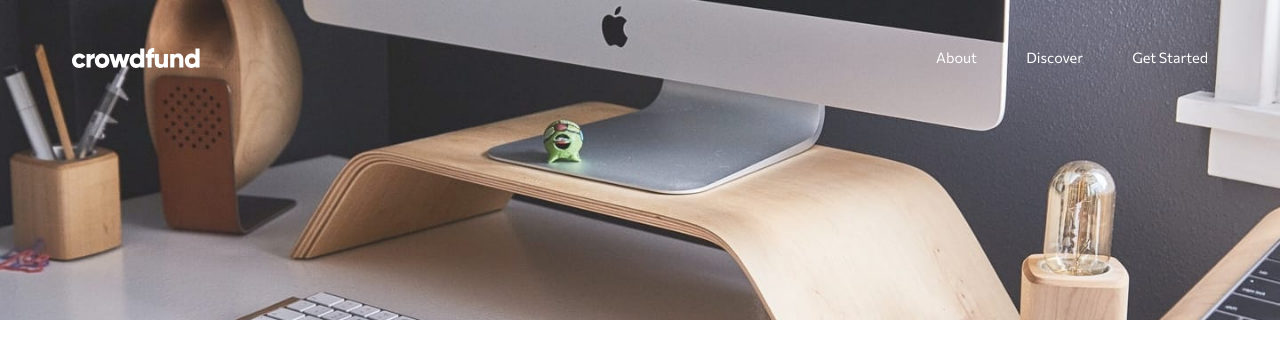
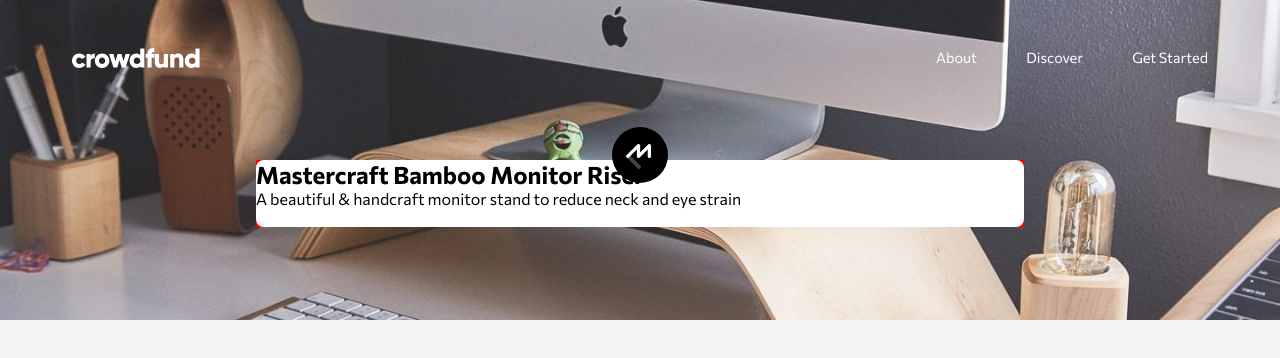
Before and after one commit to RayaneBengaoui/FM_challenge17_Crowfunding_Page, a React (Create React App) app: page / in a window 1280 px wide. Shown: the top 358 px of the page. Built offline with nearby package versions, Linux system fonts and the light colour scheme.

Commit message:
Starting to create Project Information Component

```diff
--- a/src/App.js
+++ b/src/App.js
@@ -1,9 +1,11 @@
 import styled from "styled-components";
 
 import Nav from "./components/Nav";
+import ProjectInformation from "./components/ProjectInformation";
 
 import hero_mobile from "./images/image-hero-mobile.jpg";
 import hero_desktop from "./images/image-hero-desktop.jpg";
+import logo_mastercraft from "./images/logo-mastercraft.svg";
 
 function App() {
   return (
@@ -12,7 +14,9 @@
         <Nav />
       </Header>
       <Main>
-        <Content></Content>
+        <Content>
+          <ProjectInformation logo={logo_mastercraft} />
+        </Content>
       </Main>
     </Home>
   );
@@ -37,7 +41,20 @@
 
 const Main = styled.main`
   position: relative;
+  min-height: 100vh;
+  background-color: hsl(0, 0%, 96%);
 `;
-const Content = styled.div``;
+const Content = styled.div`
+  width: 48rem;
+  max-width: 90%;
+  position: absolute;
+  top: -10rem;
+  left: 50%;
+  transform: translateX(-50%);
+
+  margin: auto;
+
+  background-color: red;
+`;
 
 export default App;
--- /dev/null
+++ b/src/components/ProjectInformation.js
@@ -0,0 +1,45 @@
+import styled from "styled-components";
+
+import logo from "../images/logo.svg";
+import hamburger_img from "../images/icon-hamburger.svg";
+
+const ProjectInformation = ({ logo }) => {
+  return (
+    <InformationContainer>
+      <LogoContainer>
+        <img src={logo} alt="company logo" />
+      </LogoContainer>
+      <TextContainer>
+        <h1>Mastercraft Bamboo Monitor Riser</h1>
+        <p>
+          A beautiful & handcraft monitor stand to reduce neck and eye strain
+        </p>
+      </TextContainer>
+      <ButtonContainer>
+        <BackButton />
+        <BookmarkButton />
+      </ButtonContainer>
+    </InformationContainer>
+  );
+};
+
+const InformationContainer = styled.section`
+  width: 100%;
+
+  border-radius: 8px;
+  background-color: white;
+  overflow: hidden;
+`;
+const LogoContainer = styled.div`
+  position: absolute;
+  z-index: 15;
+  top: -50%;
+  left: 50%;
+  transform: translateX(-50%);
+`;
+const TextContainer = styled.div``;
+const ButtonContainer = styled.div``;
+const BackButton = styled.button``;
+const BookmarkButton = styled.button``;
+
+export default ProjectInformation;
```
